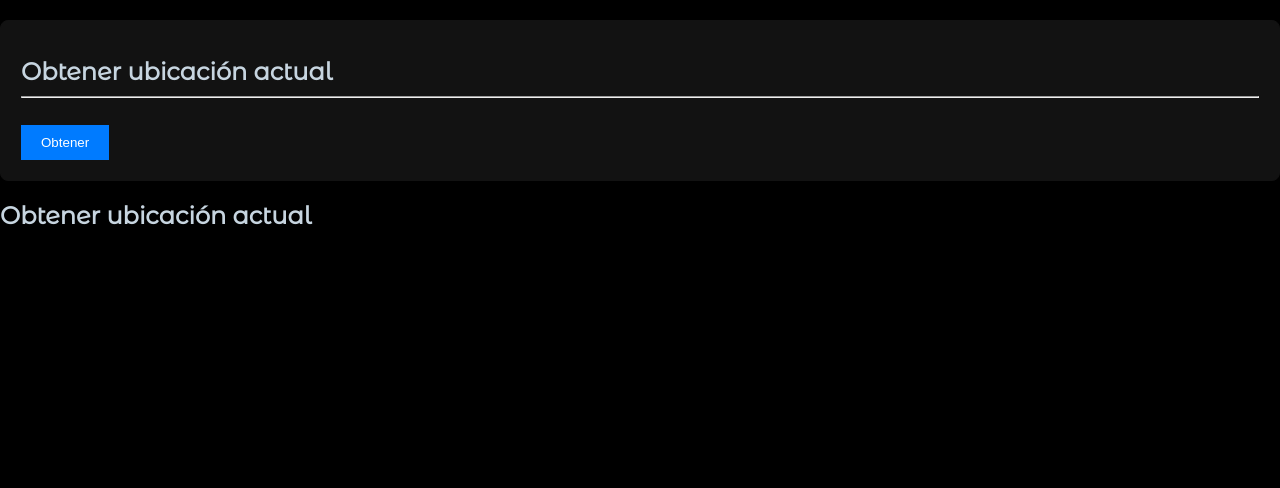
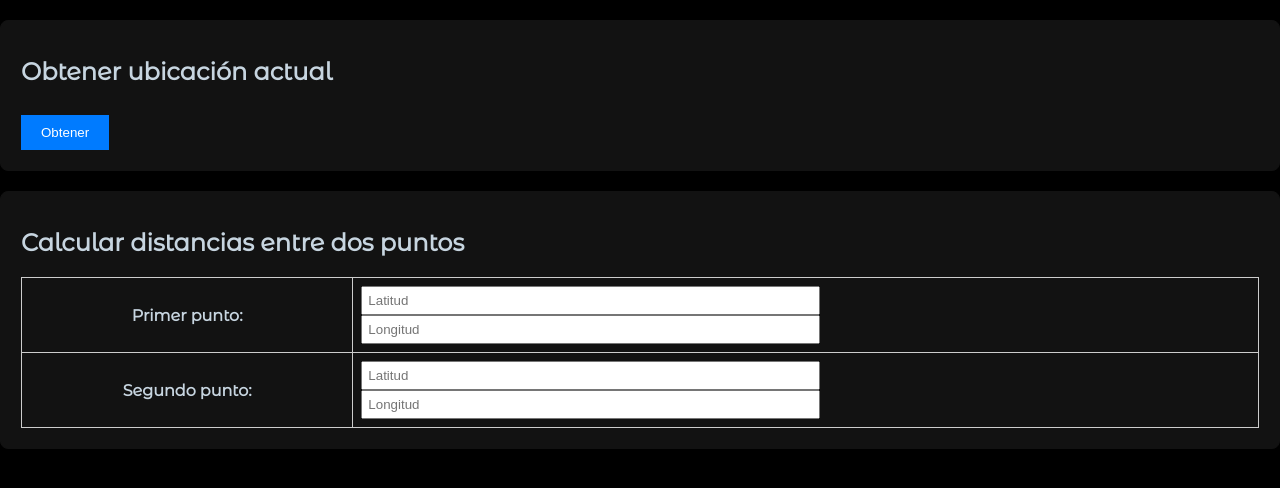
Before and after one commit to Edgarsc0/gabow_sistems, a Next.js app: page / in a window 1280 px wide. Shown: the top 488 px of the page. Built offline with nearby package versions, Linux system fonts and the light colour scheme.

Commit message:
nueva act

```diff
--- a/pages/index.js
+++ b/pages/index.js
@@ -33,7 +33,7 @@ const Main = () => {
       borderRadius: "8px",
       padding: "20px",
       marginBottom: "20px",
-      marginTop:"20px",
+      marginTop: "20px",
       boxShadow: "0 2px 4px rgba(0, 0, 0, 0.1)",
     },
     h2: {
@@ -69,7 +69,7 @@ const Main = () => {
       backgroundColor: "#f0f0f0",
     },
     input: {
-      width: "100%",
+      width: "50%",
       padding: "5px",
     },
   };
@@ -78,7 +78,7 @@ const Main = () => {
     <>
       <div style={styles.division}>
         <h1 style={styles.title}>Obtener ubicación actual</h1>
-        <hr />
+
         <br></br>
         <button style={styles.button} onClick={getCurrentPosition}>Obtener</button>
         <br />
@@ -111,8 +111,28 @@ const Main = () => {
 
         ) : null}
       </div>
-      <div>
-        <h1 style={styles.title}>Obtener ubicación actual</h1>
+      <div style={styles.division}>
+        <h1 style={styles.title}>Calcular distancias entre dos puntos</h1>
+        <form>
+          <table style={styles.locationTable}>
+            <tbody>
+              <tr>
+                <th style={styles.tableCell}>Primer punto:</th>
+                <td style={styles.tableCell}>
+                  <input style={styles.input} placeholder="Latitud" name="lat1"></input>
+                  <input style={styles.input} placeholder="Longitud" name="lon1"></input>
+                </td>
+              </tr>
+              <tr>
+                <th style={styles.tableCell}>Segundo punto:</th>
+                <td style={styles.tableCell}>
+                  <input style={styles.input} placeholder="Latitud" name="lat2"></input>
+                  <input style={styles.input} placeholder="Longitud" name="lon2"></input>
+                </td>
+              </tr>
+            </tbody>
+          </table>
+        </form>
       </div>
     </>
   );
```
